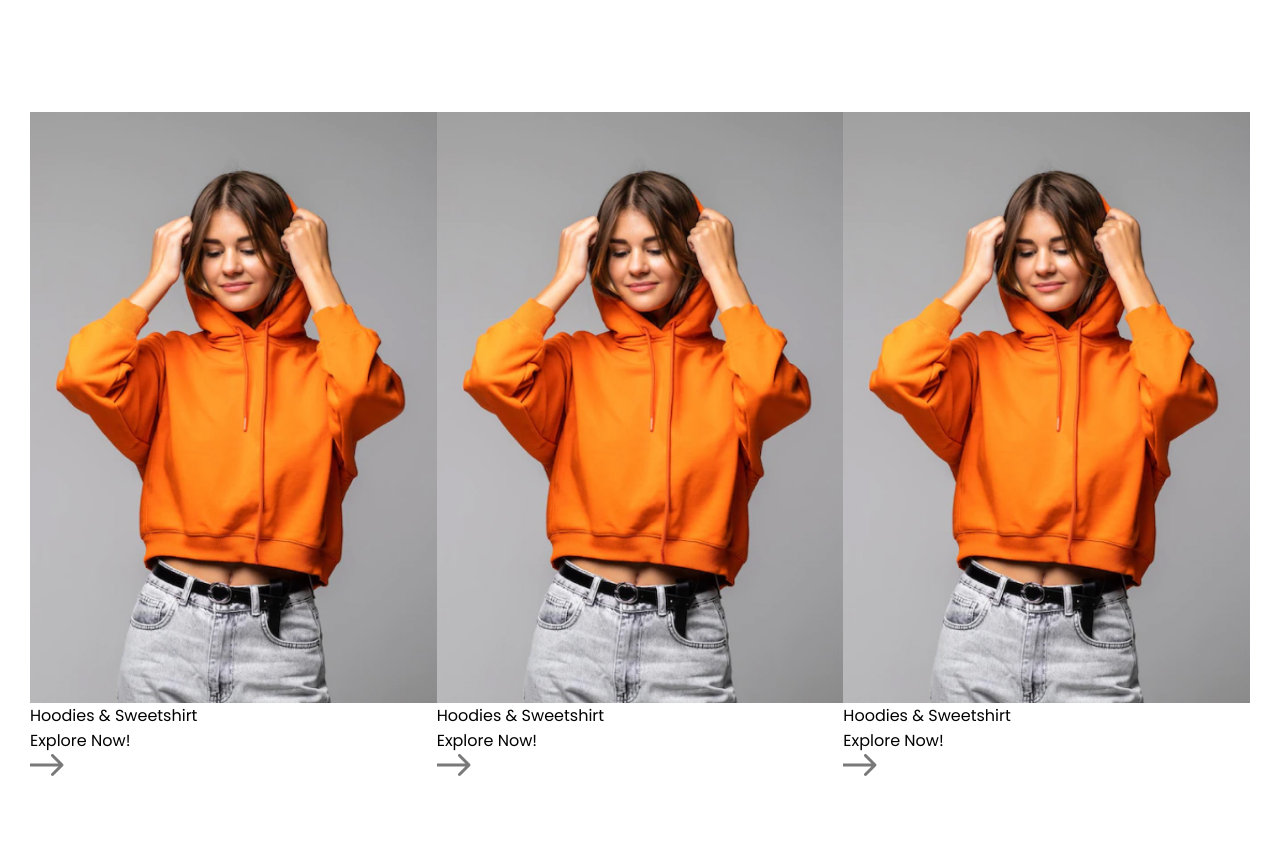
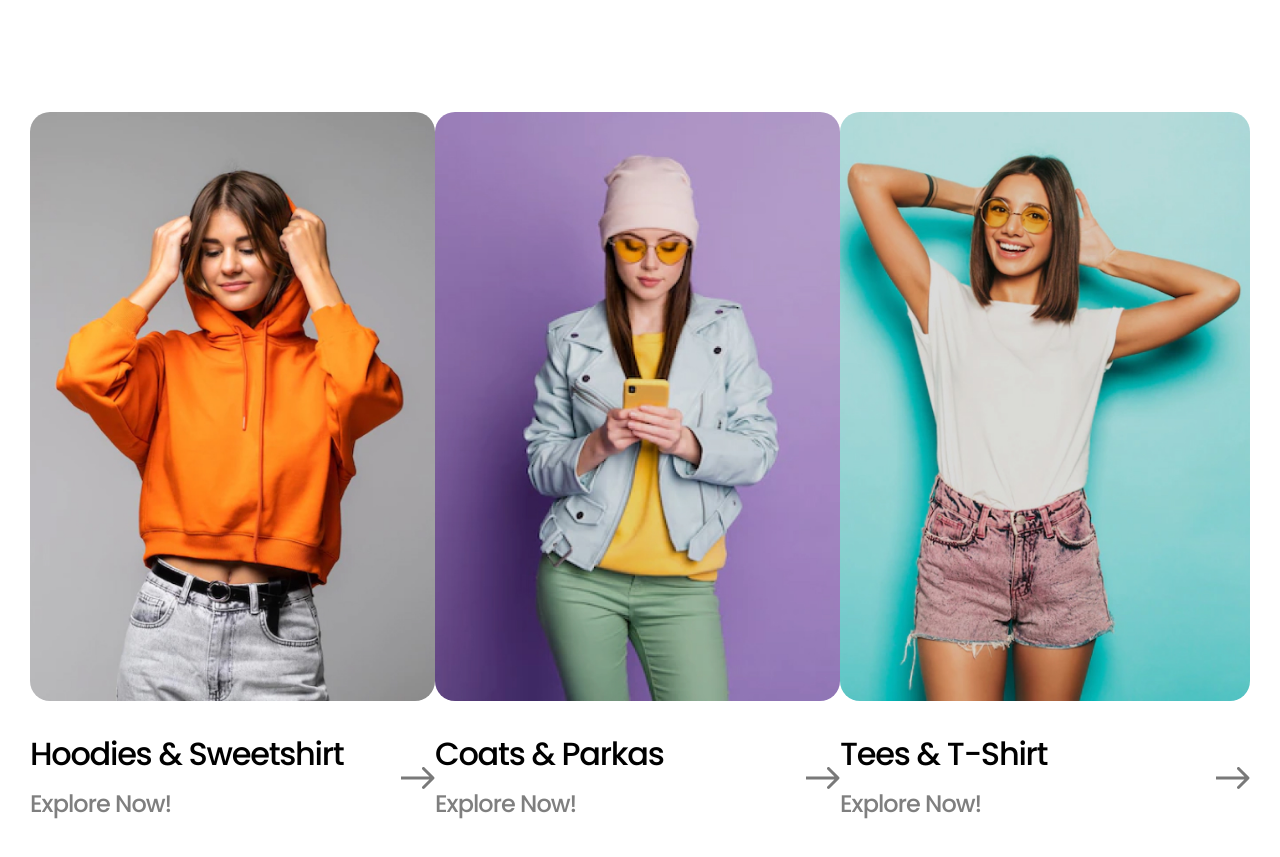
Before and after one commit to Nomex2008/Site-ShoppingWebsite-React, a React (Create React App) app: page / in a window 1280 px wide. Shown: the part 1352-2209 px from the top of the page. Built offline with nearby package versions, Linux system fonts and the light colour scheme.

Commit message:
Commit 8 (card3)
Add css and properties  for component card.

```diff
--- a/src/components/arrivals/Arrivels.jsx
+++ b/src/components/arrivals/Arrivels.jsx
@@ -1,5 +1,9 @@
 import Card from '../card/Card';
 import './arrivels.css'
+//carImg
+import car01Img from './../../img/categories/cat-01.jpg'
+import car02Img from './../../img/categories/cat-02.jpg'
+import car03Img from './../../img/categories/cat-03.jpg'
 
 const Arrivels = () => {
     return (
@@ -13,9 +17,9 @@ const Arrivels = () => {
                 </div>
 
                 <div className="arrivels__cards">
-                    <Card/>
-                    <Card/>
-                    <Card/>
+                    <Card title="Hoodies & Sweetshirt" muted="Explore Now!" carImgName={car01Img}/>
+                    <Card title="Coats & Parkas" muted="Explore Now!" carImgName={car02Img}/>
+                    <Card title="Tees & T-Shirt" muted="Explore Now!" carImgName={car03Img}/>
                 </div>
 
             </div>
--- a/src/components/arrivals/arrivels.css
+++ b/src/components/arrivals/arrivels.css
@@ -9,5 +9,4 @@
 .arrivels__cards {
     display: flex;
     justify-content: space-between;
-    align-items: center;
 }
--- a/src/components/card/Card.jsx
+++ b/src/components/card/Card.jsx
@@ -1,24 +1,23 @@
 import styles from './Card.module.css'
-import car01Img from './../../img/categories/cat-01.jpg'
 import arrowImg from './../../img/icons/arrow.svg'
 
-
-const Card = () => {
+const Card = (properties) => {
     return (
         <div className={styles.card}>
+            <a href="#!" className={styles.card__link}>
 
-            <img className={styles.card__img} src={car01Img} alt="" />
+                <img className={styles.card__img} src={properties.carImgName} alt="" />
 
                 <div className={styles.card__body}>
 
                     <div className={styles.card__text}>
 
                         <div className={styles.card__title}>
-                        Hoodies & Sweetshirt
+                            {properties.title}
                         </div>
 
                         <div className={styles.card__muted}>
-                        Explore Now!
+                            {properties.muted}
                         </div>
 
                     </div>
@@ -29,6 +28,7 @@ const Card = () => {
 
                 </div>
 
+            </a>
         </div>
      );
 }
--- a/src/components/card/Card.module.css
+++ b/src/components/card/Card.module.css
@@ -1,6 +1,45 @@
+/*
 .card {
-    background-color: #fff;
+}
+*/
+.card__link:hover  .card__img{
+    opacity: .8;
+}
+.card__link:hover .card__icon {
+    transform: rotate(-90deg);
 }
 .card__img {
+    margin-bottom: 28px;
+    border-radius: 20px;
+
+    transition: opacity .3s ease;
+}
+.card__body {
+    display: flex;
+    justify-content: space-between;
+    column-gap: 10px;
+    align-items: center;
+}
+/*
+.card__text {
 
 }
+*/
+.card__title {
+    font-weight: 500;
+    font-size: 32px;
+    line-height: 156%;
+    letter-spacing: -0.04em;
+    color: #000;
+}
+.card__muted {
+    font-weight: 500;
+    font-size: 24px;
+    line-height: 208%;
+    letter-spacing: -0.04em;
+    color: #7f7f7f;
+}
+.card__icon {
+    transition: all .3s ease;
+    position: relative;
+}
```
Lines whose indentation alone changed are shown as unchanged.
